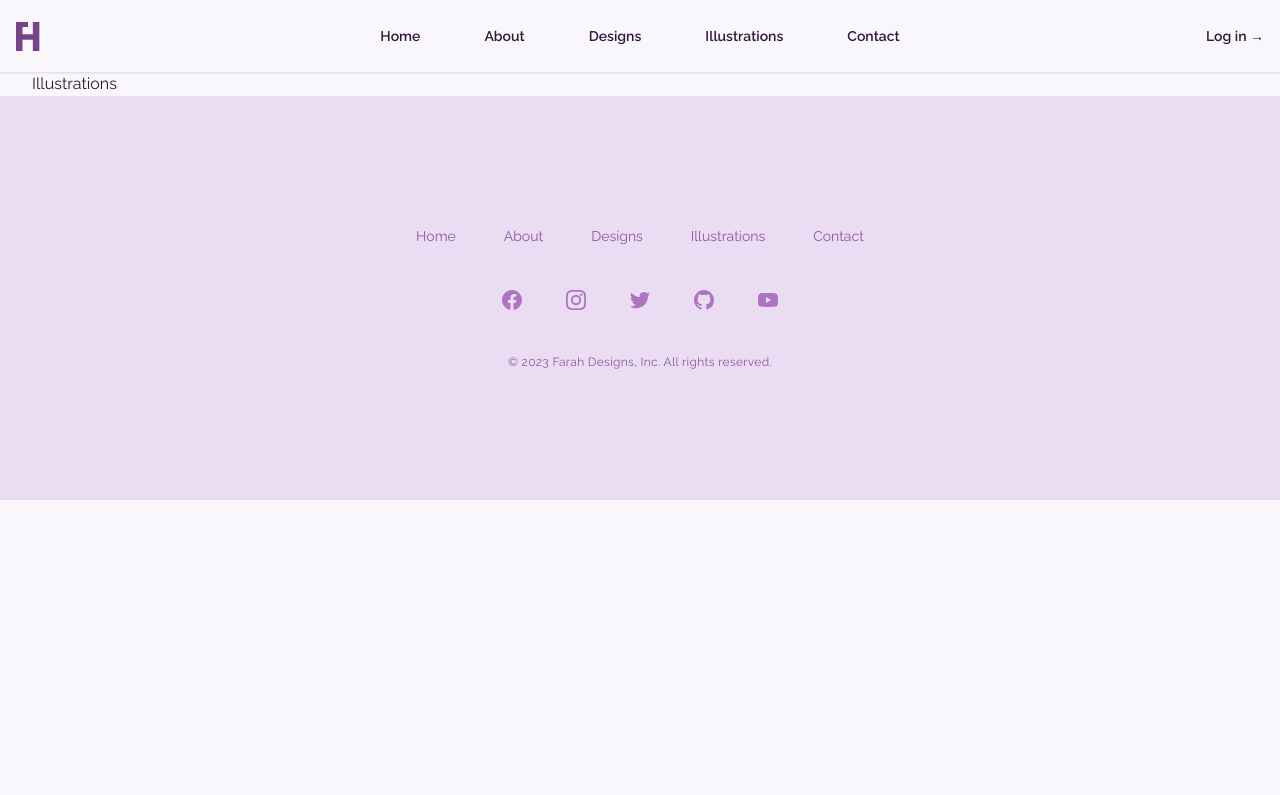
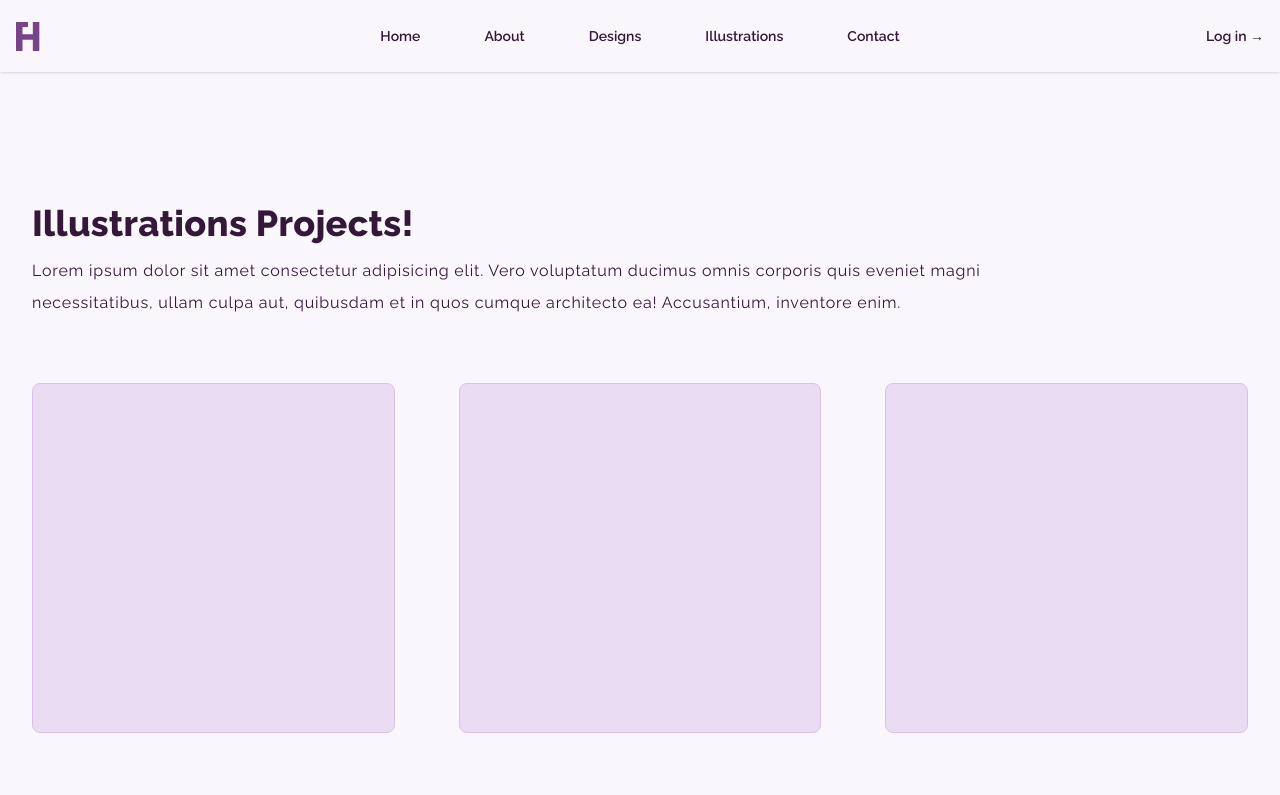
Before and after one commit to Justin-Bento/farah-hakimpour, a Next.js app: page /illustrations in a window 1280 px wide. Shown: the top 795 px of the page. Built offline with nearby package versions, Linux system fonts and the light colour scheme.

Commit message:
included dymmy content to get a visual layout

```diff
--- a/src/pages/designs.tsx
+++ b/src/pages/designs.tsx
@@ -2,20 +2,44 @@ import Appbar from "@/components/Appbar";
 import Footer from "@/components/Footer";
 
 import Head from "next/head";
+import Link from "next/link";
 
-export default function Design() {
+export default function design() {
   return (
     <>
       <Head>
         <title>Design - Farah Hakimpour</title>
       </Head>
       <Appbar />
-      <main className="">
-        <section className="wrapper">
-          <h1 className="">Design</h1>
+      <main className="my-32 space-y-16 wrapper">
+        <section className="space-y-2 ">
+          <h1 className="text-4xl font-extrabold leading-[1.3] tracking-[0.02rem]">Design Projects!</h1>
+          <p className="max-w-5xl text-base leading-8 tracking-wider">Lorem ipsum dolor sit amet consectetur adipisicing elit. Vero voluptatum ducimus omnis corporis quis eveniet magni necessitatibus, ullam culpa aut, quibusdam et in quos cumque architecto ea! Accusantium, inventore enim.</p>
+        </section>
+        <section className="grid grid-cols-1 gap-16 lg:grid-cols-3">
+          {Design_items.map((project) => {
+            return (
+              <Link key={project.id} href={`/designs/${project.id}`}>
+                <div  className="overflow-hidden h-[350px] transition-all border rounded-lg border-primary-300 bg-primary-200 hover:opacity-80 hover:cursor-pointer">
+                  <div className="px-4 py-5 sm:p-6">&nbsp;</div>
+                </div>
+              </Link>
+            )
+          })}
         </section>
       </main>
       <Footer />
     </>
   );
 }
+const Design_items = [
+  { id: 1 },
+  { id: 2 },
+  { id: 3 },
+  { id: 4 },
+  { id: 5 },
+  { id: 6 },
+  { id: 7 },
+  { id: 8 },
+  { id: 9 },
+]
--- a/src/pages/illustrations.tsx
+++ b/src/pages/illustrations.tsx
@@ -1,20 +1,45 @@
-import Appbar from '@/components/Appbar'
-import Footer from '@/components/Footer'
-import Head from 'next/head'
+import Appbar from "@/components/Appbar";
+import Footer from "@/components/Footer";
 
-export default function illustrations() {
+import Head from "next/head";
+import Link from "next/link";
+
+export default function Illustrations() {
   return (
     <>
       <Head>
         <title>Illustrations - Farah Hakimpour</title>
       </Head>
       <Appbar />
-      <main className="">
-        <section className="wrapper">
-          <h1 className="">Illustrations</h1>
+      <main className="my-32 space-y-16 wrapper">
+        <section className="space-y-2 ">
+          <h1 className="text-4xl font-extrabold leading-[1.3] tracking-[0.02rem]">Illustrations Projects!</h1>
+          <p className="max-w-5xl text-base leading-8 tracking-wider">Lorem ipsum dolor sit amet consectetur adipisicing elit. Vero voluptatum ducimus omnis corporis quis eveniet magni necessitatibus, ullam culpa aut, quibusdam et in quos cumque architecto ea! Accusantium, inventore enim.</p>
+        </section>
+        <section className="grid grid-cols-1 gap-16 lg:grid-cols-3">
+          {illustrations_items.map((project) => {
+            return (
+              <Link key={project.id} href={`/illustrations/${project.id}`}>
+                <div  className="overflow-hidden h-[350px] transition-all border rounded-lg border-primary-300 bg-primary-200 hover:opacity-80 hover:cursor-pointer">
+                  <div className="px-4 py-5 sm:p-6">&nbsp;</div>
+                </div>
+              </Link>
+            )
+          })}
         </section>
       </main>
       <Footer />
     </>
-  )
+  );
 }
+const illustrations_items = [
+  { id: 1 },
+  { id: 2 },
+  { id: 3 },
+  { id: 4 },
+  { id: 5 },
+  { id: 6 },
+  { id: 7 },
+  { id: 8 },
+  { id: 9 },
+]
```
